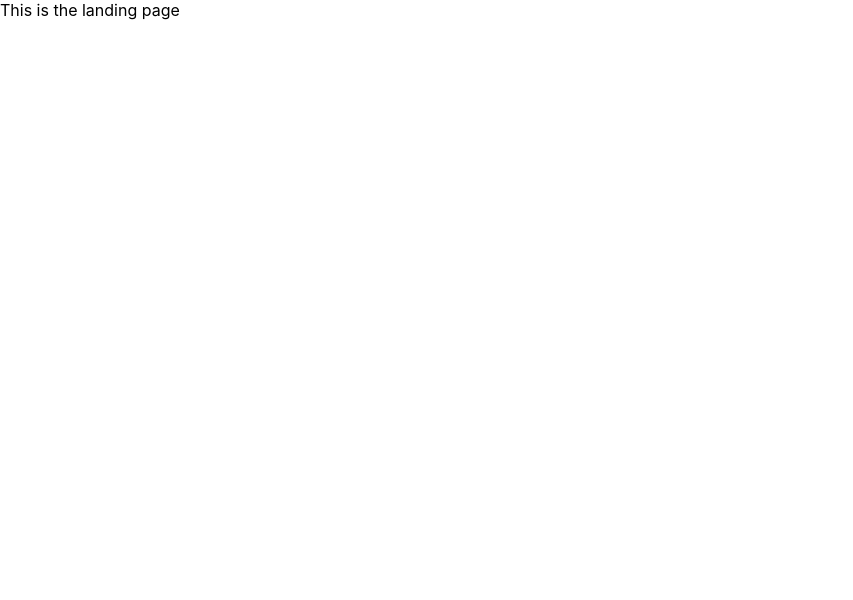
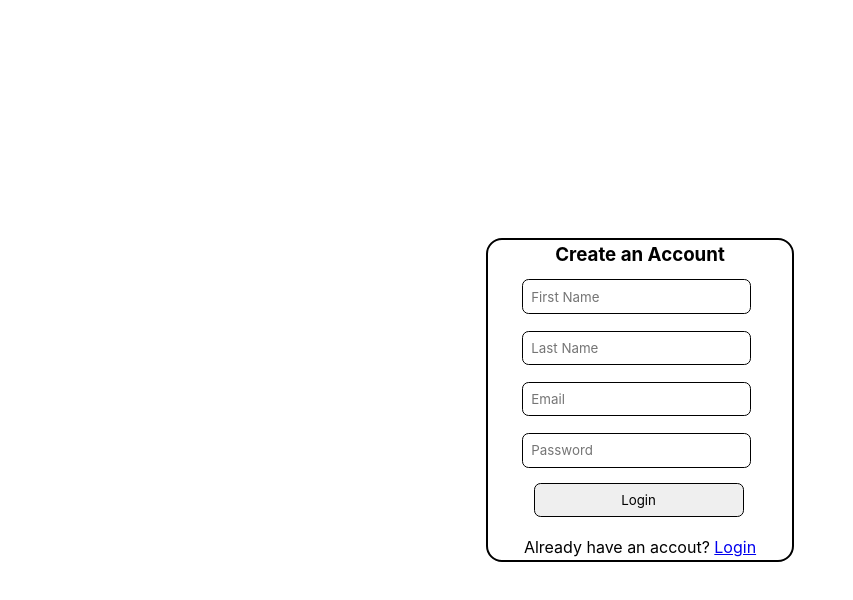
Before and after one commit to Teamwork-6D/teamwork-client, a React (Create React App) app: page /auth in a window 1280 px wide. Before the commit this address led to /. Shown: the top 600 px of the page, without its empty margins (0-853 px from the left). Built offline with nearby package versions, Linux system fonts and the light colour scheme.

Commit message:
Added signup form

```diff
--- a/src/App.js
+++ b/src/App.js
@@ -23,9 +23,9 @@ function App() {
       <Route
         path="/auth"
         element={
-          <ProtectMainRoute>
+
             <AuthPage />
-          </ProtectMainRoute>
+
         }
       />
       <Route
--- a/src/pages/auth/index.jsx
+++ b/src/pages/auth/index.jsx
@@ -1,14 +1,78 @@
-import React from 'react';
+import React, { useState } from "react";
 
-import './styles.css';
-
+import "./styles.css";
 
 function AuthPage() {
-    return (
-        <section>
-            <p>This is the auth page</p>
-        </section>
-    )
+  const [firstName, setFirstName] = useState("");
+  const [lastName, setLastName] = useState("");
+  const [email, setEmail] = useState("");
+  const [password, setPassword] = useState("");
+  const [loading, setLoading] = useState(false)
+
+  function handleSubmit(e) {
+    e.preventDefault();
+    setLoading(true);
+    setTimeout(() => {
+        console.log(firstName, lastName, email, password);
+        setLoading(false)
+    }, 2000)
+  }
+
+  return (
+    <section className="signup-container">
+      {loading ? <p>Loading...</p> : (<section className="signup-section">
+        <h3 className="section-title">Create an Account</h3>
+        <form className="signup-form">
+          <input
+            className="input"
+            type="text"
+            name="firstname"
+            id="firstname"
+            placeholder="First Name"
+            onChange={(e) => {
+              setFirstName(e.target.value)
+            }}
+          />
+          <input
+            className="input"
+            type="text"
+            name="lastname"
+            id="lastname"
+            placeholder="Last Name"
+            onChange={(e) => {
+              setLastName(e.target.value)
+            }}
+          />
+          <input
+            className="input"
+            type="email"
+            name="email"
+            id="email"
+            placeholder="Email"
+            onChange={(e) => {
+             setEmail(e.target.value);
+            }}
+          />
+          <input
+            className="input"
+            type="password"
+            name="password"
+            id="password"
+            placeholder="Password"
+            onChange={(e) => {
+              setPassword(e.target.value);
+            }}
+          />
+          <button className="button"  onClick={handleSubmit}>
+            Login
+          </button>
+        </form>
+        <p className="link">
+          Already have an accout? <a href="./index.html">Login</a>
+        </p>
+      </section>)}
+    </section>
+  );
 }
 
 export default AuthPage;
--- a/src/pages/auth/styles.css
+++ b/src/pages/auth/styles.css
@@ -0,0 +1,64 @@
+.login-container .login-section,
+.signup-container .signup-section {
+  display: grid;
+  justify-content: center;
+  align-items: center;
+  height: 20em;
+  width: 19em;
+  border: 2px solid #000;
+  border-radius: 1em;
+  padding: 0;
+}
+
+.login-container,
+.signup-container {
+  width: auto;
+  height: 100vh;
+  display: flex;
+  align-items: center;
+  justify-content: center;
+}
+
+.login-container .section-title,
+.signup-container .section-title {
+  text-align: center;
+  margin: 0;
+}
+
+.login-container input,
+.signup-container input {
+  margin: 0.625em;
+  padding: 0.625em;
+  width: 80%;
+  border: 1px solid #000;
+  border-radius: 0.5em;
+}
+
+.login-container .button,
+.signup-container .button {
+  padding: 0.625em;
+  width: 80%;
+  border: 1px solid #000;
+  border-radius: 0.5em;
+  color: #000;
+  cursor: pointer;
+  margin: 0.5em 1.5em;
+}
+
+.login-container .button:hover,
+.signup-container .button:hover {
+  background-color: #fff;
+}
+
+.login-container .login-section .login-form,
+.signup-container .signup-section .signup-form {
+  justify-content: center;
+  align-items: center;
+  margin: 0 1em 0.5em 1.6em;
+}
+
+.login-container .login-section .link,
+.signup-container .signup-section .link {
+  text-align: center;
+  margin: 0;
+}
```
